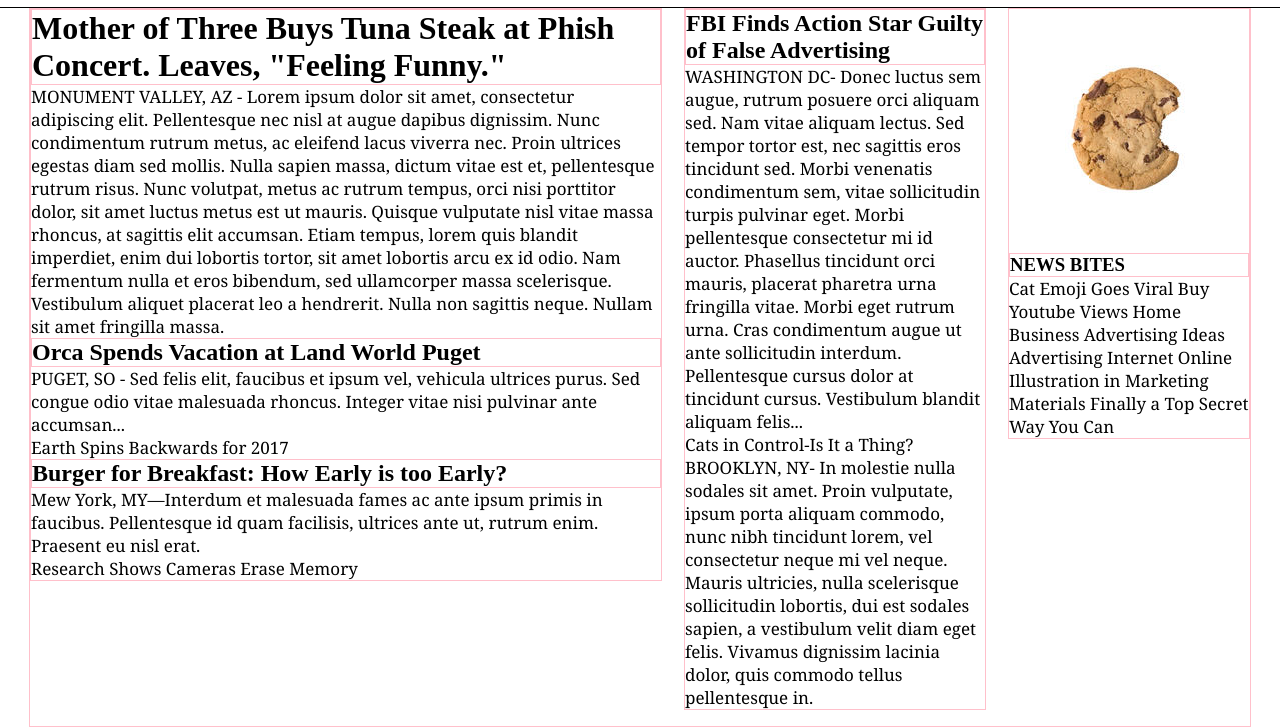
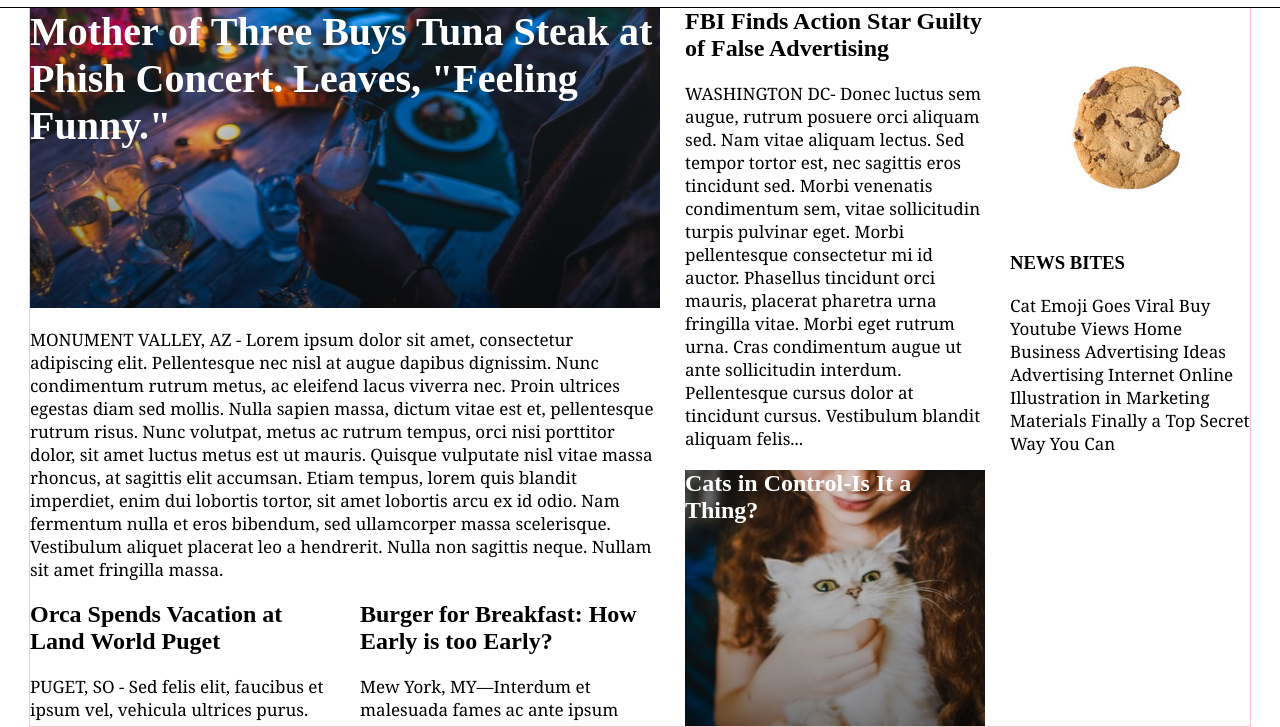
Before and after one commit to danisonfire/my-times, a plain HTML site: page index.html in a window 1280 px wide. Shown: the part 73-800 px from the top of the page. Drawn offline with Linux system fonts and the light colour scheme.

Commit message:
added pictures, put in final content

```diff
--- a/index.html
+++ b/index.html
@@ -27,26 +27,41 @@
 
       <div class="column">
         <div class="large">
-          <h1>Mother of Three Buys Tuna Steak at Phish Concert. Leaves, "Feeling Funny."</h1>
+          <div class="story1">
+              <h1>Mother of Three Buys Tuna Steak at Phish Concert. Leaves, "Feeling Funny."</h1>
+          </div>
+
           <p>MONUMENT VALLEY, AZ - Lorem ipsum dolor sit amet, consectetur adipiscing elit. Pellentesque nec nisl at augue dapibus dignissim. Nunc condimentum rutrum metus, ac eleifend lacus viverra nec. Proin ultrices egestas diam sed mollis. Nulla sapien massa, dictum vitae est et, pellentesque rutrum risus. Nunc volutpat, metus ac rutrum tempus, orci nisi porttitor dolor, sit amet luctus metus est ut mauris. Quisque vulputate nisl vitae massa rhoncus, at sagittis elit accumsan. Etiam tempus, lorem quis blandit imperdiet, enim dui lobortis tortor, sit amet lobortis arcu ex id odio. Nam fermentum nulla et eros bibendum, sed ullamcorper massa scelerisque. Vestibulum aliquet placerat leo a hendrerit. Nulla non sagittis neque. Nullam sit amet fringilla massa.
           </p>
 
-          <h2>Orca Spends Vacation at Land World Puget</h2>
-          <p>PUGET, SO - Sed felis elit, faucibus et ipsum vel, vehicula ultrices purus. Sed congue odio vitae malesuada rhoncus. Integer vitae nisi pulvinar ante accumsan...</p>
 
-          <p>Earth Spins Backwards for 2017</p>
+          <div class="medium">
+              <h2>Orca Spends Vacation at Land World Puget</h2>
+              <p>PUGET, SO - Sed felis elit, faucibus et ipsum vel, vehicula ultrices purus. Sed congue odio vitae malesuada rhoncus. Integer vitae nisi pulvinar ante accumsan...</p>
+          </div>
 
-          <h2>Burger for Breakfast: How Early is too Early?</h2>
-          <p>Mew York, MY—Interdum et malesuada fames ac ante ipsum primis in faucibus. Pellentesque id quam facilisis, ultrices ante ut, rutrum enim. Praesent eu nisl erat.</p>
+          <div class="medium">
+              <h2>Burger for Breakfast: How Early is too Early?</h2>
+              <p>Mew York, MY—Interdum et malesuada fames ac ante ipsum primis in faucibus. Pellentesque id quam facilisis, ultrices ante ut, rutrum enim. Praesent eu nisl erat.</p>
+          </div>
 
-          <p>Research Shows Cameras Erase Memory</p>
+          <div class="story2 medium">
+            <h2>Earth Spins Backwards for 2017</h2>
+          </div>
+
+          <div class="story3 medium">
+            <h2>Research Shows Cameras Erase Memory</h2>
+          </div>
+
         </div>
 
         <div class="medium">
           <h2>FBI Finds Action Star Guilty of False Advertising</h2>
           <p>WASHINGTON DC- Donec luctus sem augue, rutrum posuere orci aliquam sed. Nam vitae aliquam lectus. Sed tempor tortor est, nec sagittis eros tincidunt sed. Morbi venenatis condimentum sem, vitae sollicitudin turpis pulvinar eget. Morbi pellentesque consectetur mi id auctor. Phasellus tincidunt orci mauris, placerat pharetra urna fringilla vitae. Morbi eget rutrum urna. Cras condimentum augue ut ante sollicitudin interdum. Pellentesque cursus dolor at tincidunt cursus. Vestibulum blandit aliquam felis...</p>
 
-          <p>Cats in Control-Is It a Thing?</p>
+          <div class="story4">
+            <h2>Cats in Control-Is It a Thing?</h2>
+          </div>
           <p>BROOKLYN, NY- In molestie nulla sodales sit amet. Proin vulputate, ipsum porta aliquam commodo, nunc nibh tincidunt lorem, vel consectetur neque mi vel neque. Mauris ultricies, nulla scelerisque sollicitudin lobortis, dui est sodales sapien, a vestibulum velit diam eget felis. Vivamus dignissim lacinia dolor, quis commodo tellus pellentesque in.</p>
 
         </div>
--- a/resources/css/style.css
+++ b/resources/css/style.css
@@ -89,9 +89,11 @@ nav span {
 
 .column .large {
 
-  display: inline-block;
+  display: inline-flex;
+  flex-direction: row;
+  flex-wrap: wrap;
+  justify-content: space-between;
   width: 630px;
-  border: 1px solid pink;
 
 }
 
@@ -99,7 +101,6 @@ nav span {
 
   display: inline-block;
   width: 300px;
-  border: 1px solid pink;
 
 }
 
@@ -107,7 +108,6 @@ nav span {
 
   display: inline-block;
   width: 240px;
-  border: 1px solid pink;
 
 }
 
@@ -116,28 +116,80 @@ nav span {
   font-family: Georgia;
   font-size: 17px;
   color: black;
+  margin: 20px 0px;
 
 }
 
-h1 {
+h1 h2 h3 {
 
-  border: 1px solid pink;
+  font-family: Georgia;
+  font-style: bold;
+  font-size: 30px;
 
 }
 
-h2 {
 
-border: 1px solid pink;
-
+.story1 h1 {
+  font-size: 40px;
+  color: white;
 }
 
-h3{
+.story2 h2 {
+  color: white;
+}
+.story3 h2 {
+  color: white;
+}
+.story4 h2 {
+  color: white
+}
 
-border: 1px solid pink;
-
-}
 
 .small img {
   width: 240px;
   height: 240px;
 }
+
+.story1 {
+
+  display: flex;
+  background-image: url('../images/img-story-main.png');
+  background-position: center;
+  background-size: cover;
+  height: 300px;
+  justify-content: center;
+
+}
+
+.story2 {
+
+  display: flex;
+  background-image: url('../images/img-story-2.png');
+  background-position: center;
+  background-size: cover;
+  justify-content: center;
+  height: 300px;
+
+}
+
+.story3 {
+
+  display: flex;
+  background-image: url('../images/img-story-3.png');
+  background-position: center;
+  background-size: cover;
+  justify-content: center;
+  height: 300px;
+
+}
+
+.story4 {
+
+  display: flex;
+  background-image: url('../images/img-story-1.png');
+  background-position: center;
+  background-size: cover;
+  justify-content: center;
+  height: 300px;
+
+}
```
